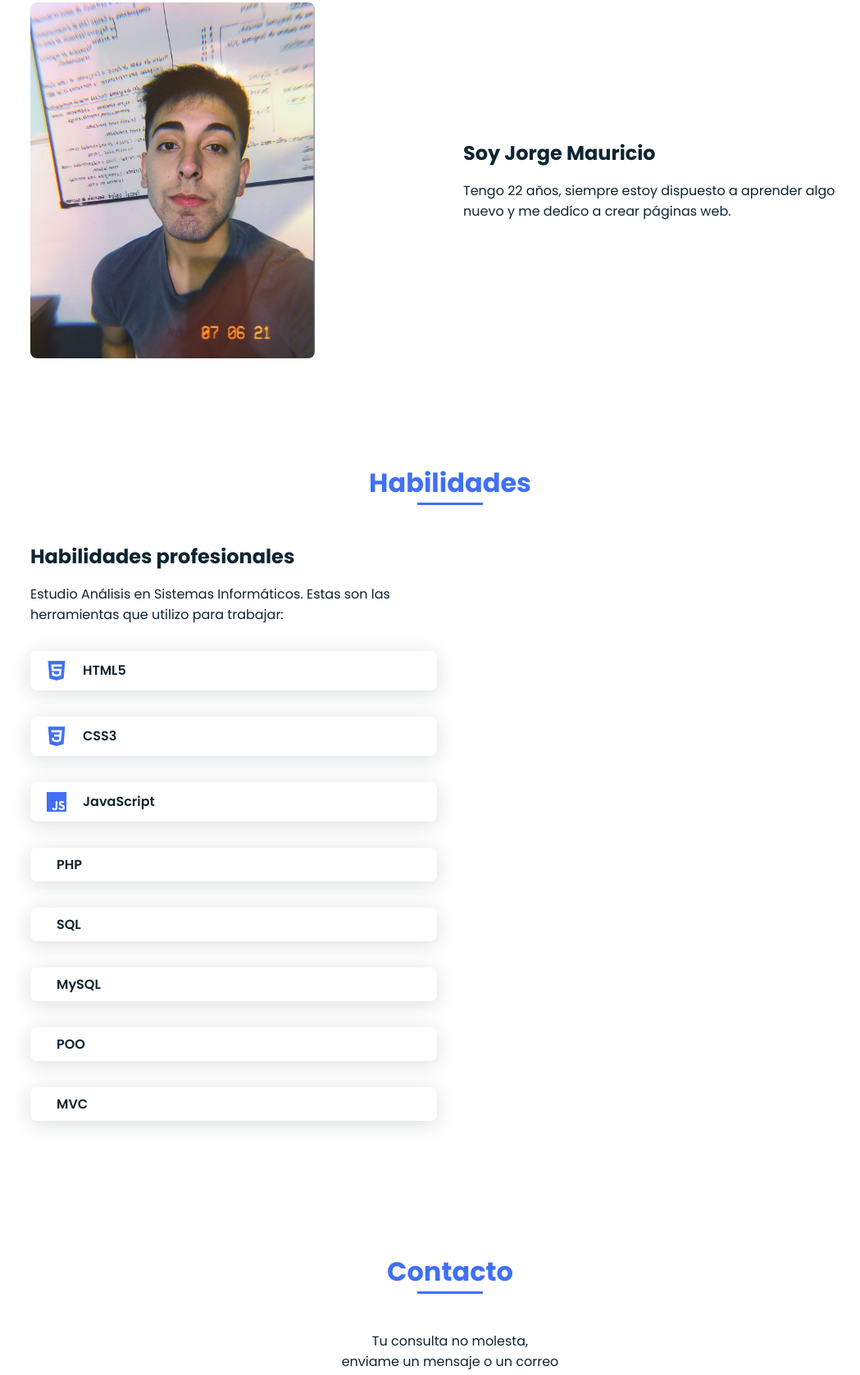
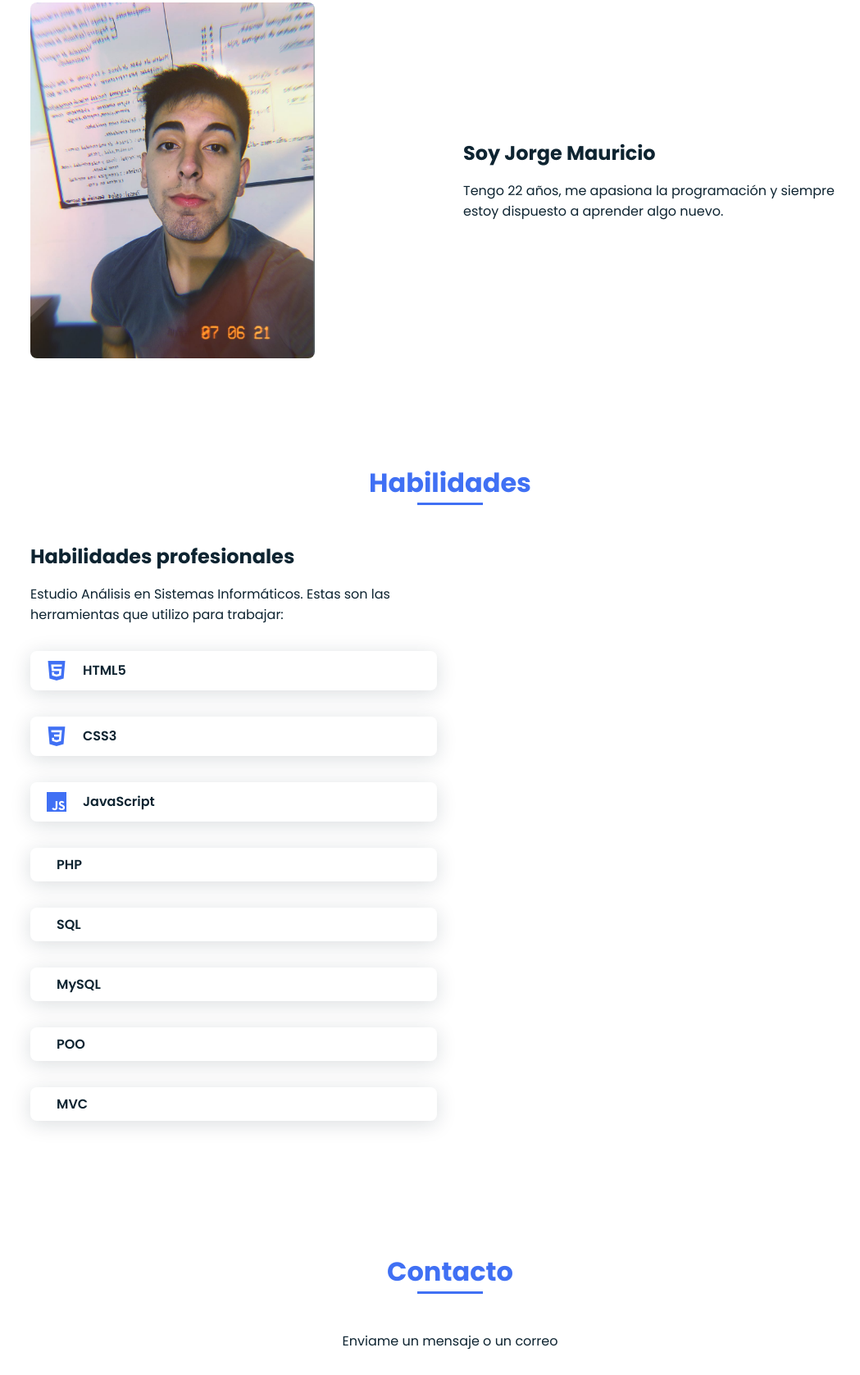
Before and after one commit to maurimontoya/Curriculum, a plain HTML site: page index.html in a window 1280 px wide. Shown: the part 973-2650 px from the top of the page at 82% size, without its empty margins (91-1140 px from the left). Drawn offline with nearby package versions, Linux system fonts and the light colour scheme.

Commit message:
Update index.html

```diff
--- a/index.html
+++ b/index.html
@@ -69,7 +69,7 @@
 
                 <div>
                     <h2 class="about__subtitle">Soy Jorge Mauricio</h2>
-                    <p class="about__text"> Tengo 22 años, siempre estoy dispuesto a aprender algo nuevo y me dedíco a crear páginas web. </p>
+                    <p class="about__text"> Tengo 22 años, me apasiona la programación y siempre estoy dispuesto a aprender algo nuevo. </p>
                 </div>
             </div>
         </section>
@@ -144,7 +144,7 @@
         <section class="contact section" id="contact">
             <h2 class="section-title">Contacto</h2>
                 <div class="texto">
-                    <p>Tu consulta no molesta,<br> enviame un mensaje o un correo</p>
+                    <p>Enviame un mensaje o un correo</p>
                 </div>
                 <div class="contacto">
                     <p> +54 3471 589458 </p>
```
